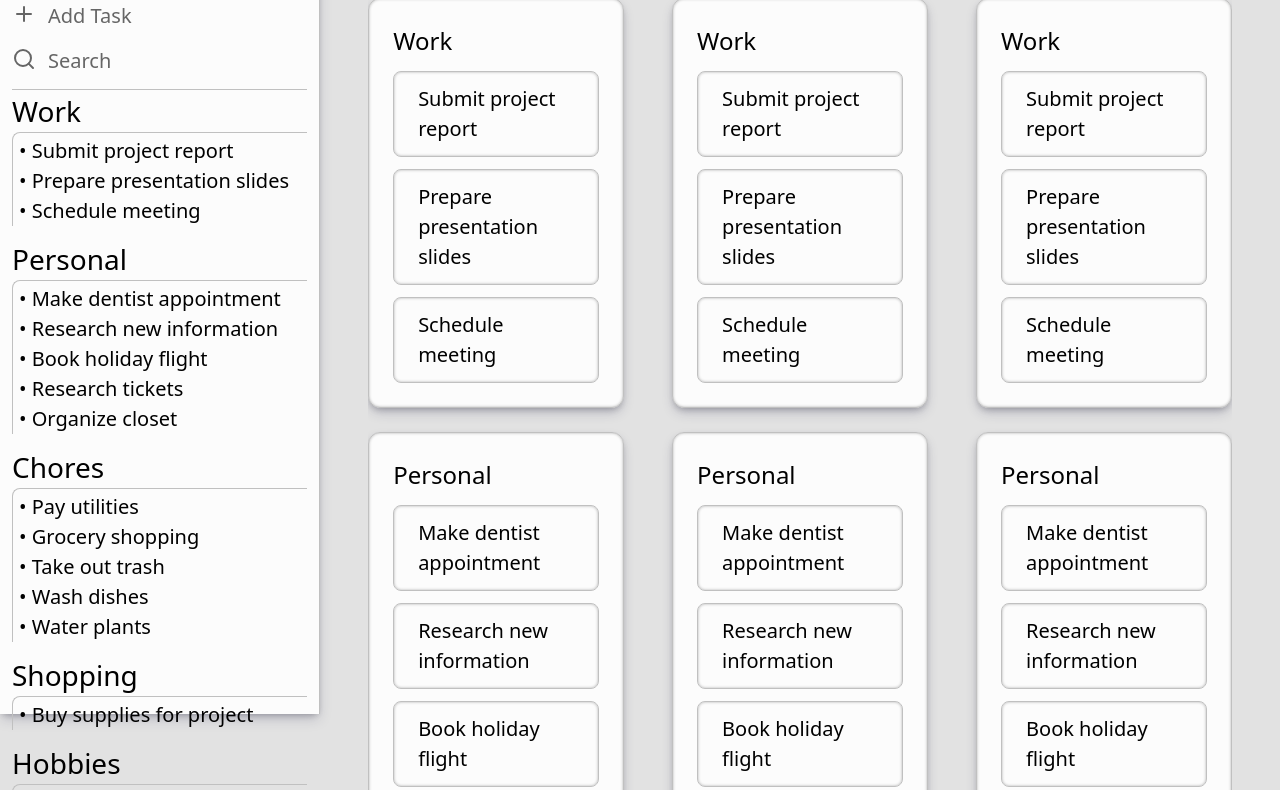
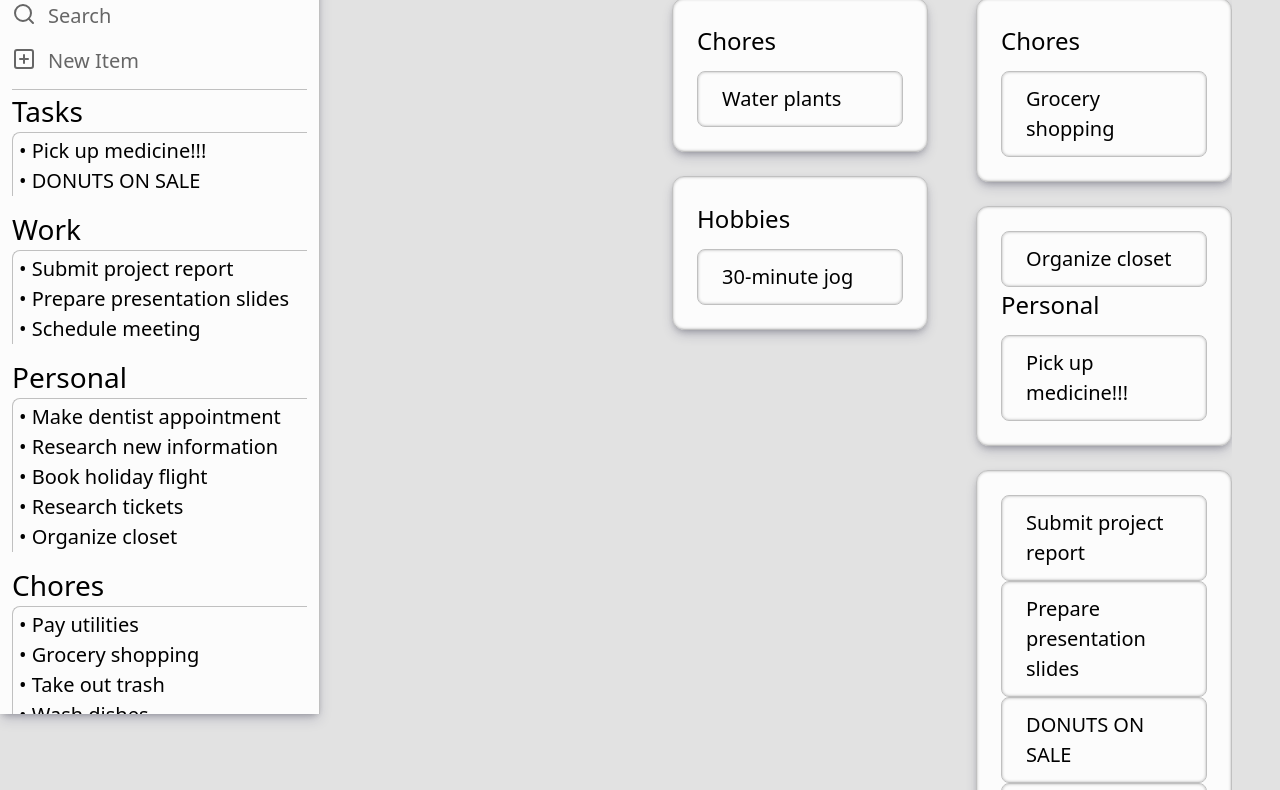
Before and after one commit to scojr/todo-list, a website built with webpack: page src/template.html in a window 1280 px wide. Shown: the part 86-876 px from the top of the page. Built offline with nearby package versions, Linux system fonts and the light colour scheme.

Commit message:
Add initial card container functionality

```diff
--- a/src/container-controller.js
+++ b/src/container-controller.js
@@ -1,22 +1,47 @@
 import { getFolders, newFolder, taskToFolder, getTasks, newTask } from "./tasks-handler.js";
 import { elements, clearChildrenOf } from "./dom-interface.js";
-import { getCurrentDate } from "./date-handler.js";
+import { tasksByDate } from "./date-handler.js";
 import { showModal } from "./form-handler.js";
 
-export function refreshContainer(cardContainer) {
+// export function refreshContainer(array, cardContainer) {
+//   const container = cardContainer;
+//   clearChildrenOf(container);
+//   for (const folder of getFolders()) {
+//     const folderCard = document.createElement("div");
+//     const folderCardTitle = document.createElement("h2");
+//     const folderCardTaskList = document.createElement("ul");
+//     folderCardTitle.textContent = folder.title;
+//     for (const task of folder.tasks) {
+//       const folderCardTaskItem = document.createElement("li");
+//       folderCardTaskItem.textContent = task.title;
+//       folderCardTaskList.appendChild(folderCardTaskItem);
+//     }
+//     folderCard.append(folderCardTitle, folderCardTaskList);
+//     container.appendChild(folderCard);
+//   }
+// }
+
+export function refreshContainer(array, cardContainer) {
   const container = cardContainer;
+  const tasks = array;
+  const folderCards = [];
   clearChildrenOf(container);
-  for (const folder of getFolders()) {
-    const folderCard = document.createElement("div");
-    const folderCardTitle = document.createElement("h2");
+  for (const task of tasks) {
+    if (task.folder && !folderCards.includes(task.folder.title)) {
+      folderCards.push(task.folder.title);
+      var folderCard = document.createElement("div");
+      var folderCardTitle = document.createElement("h2");
+      folderCardTitle.textContent = task.folder.title;
+    }
     const folderCardTaskList = document.createElement("ul");
-    folderCardTitle.textContent = folder.title;
-    for (const task of folder.tasks) {
-      const folderCardTaskItem = document.createElement("li");
-      folderCardTaskItem.textContent = task.title;
-      folderCardTaskList.appendChild(folderCardTaskItem);
-    }
+    const taskItem = document.createElement("li");
+    taskItem.textContent = task.title;
+    folderCardTaskList.appendChild(taskItem);
     folderCard.append(folderCardTitle, folderCardTaskList);
     container.appendChild(folderCard);
   }
 }
+
+refreshContainer(tasksByDate().week, elements.container.weekCard);
+refreshContainer(tasksByDate().today, elements.container.todayCard);
+refreshContainer(tasksByDate().month, elements.container.upcomingCard);
--- a/src/date-handler.js
+++ b/src/date-handler.js
@@ -1,4 +1,6 @@
-import { format } from "date-fns";
+import { format, min, parse, formatDistanceToNow, isToday, isTomorrow, isThisWeek, isThisMonth } from "date-fns";
+import { getTasksByDate } from "./tasks-handler";
+import { ta } from "date-fns/locale";
 
 export const getCurrentDate = (function () {
   function weekday() {
@@ -19,3 +21,24 @@ export const getCurrentDate = (function () {
 
   return { weekday, day, month, year }
 })();
+
+
+export function tasksByDate() {
+  const tasks = getTasksByDate();
+
+  const today = [];
+  const tomorrow = [];
+  const week = [];
+  const month = [];
+  const later = [];
+  for (const task of tasks) {
+    if (isToday(task.deadline)) today.push((task));
+    else if (isTomorrow(task.deadline)) tomorrow.push((task));
+    else if (isThisWeek(task.deadline)) week.push((task));
+    else if (isThisMonth(task.deadline)) month.push((task));
+    else later.push((task));
+  }
+  return { today, tomorrow, week, month, later };
+}
+
+console.log(tasksByDate());
--- /dev/null
+++ b/src/display-handler.js
@@ -0,0 +1,6 @@
+import { refreshContainer } from "./container-controller";
+import { refreshSidebar } from "./sidebar-controller";
+
+export function refreshUI() {
+  refreshSidebar();
+}
--- a/src/dom-interface.js
+++ b/src/dom-interface.js
@@ -10,14 +10,32 @@ export const elements = (function () {
 
   const container = (function () {
     const main = document.querySelector(".container");
-    const dailyCard = document.querySelector(".daily-card");
+    const weekCard = document.querySelector(".this-week-card");
     const todayCard = document.querySelector(".today-card");
     const upcomingCard = document.querySelector(".upcoming-card");
     const notesCard = document.querySelector(".notes-card");
-    return { main, dailyCard, todayCard, upcomingCard, notesCard };
+    return { main, weekCard, todayCard, upcomingCard, notesCard };
   })();
 
-  const addTaskModal = document.querySelector(".add-task-modal");
+
+
+  const addTaskModal = (function () {
+    const main = document.querySelector(".add-task-modal");
+    const form = document.querySelector(".add-task-form");
+    const titleInput = document.querySelector(".title-input");
+    const descriptionInput = document.querySelector(".description-input");
+    const buttons = (function () {
+      const folder = document.querySelector(".folder-button");
+      const deadline = document.querySelector(".deadline-button");
+      const priority = document.querySelector(".priority-button");
+      const addTask = document.querySelector(".form-add-task-button");
+      const close = document.querySelector(".form-cancel-button");
+
+      return { folder, deadline, priority, addTask, close };
+    })();
+
+    return { main, form, titleInput, descriptionInput, buttons };
+  })();
 
   return { sidebar, addTaskModal, container };
 
--- a/src/form-handler.js
+++ b/src/form-handler.js
@@ -1,9 +1,35 @@
 import { elements } from "./dom-interface";
+import { newTask, newFolder } from "./tasks-handler";
+import { refreshUI } from "./display-handler";
+
+const main = elements.addTaskModal.main;
+const form = elements.addTaskModal.form;
+const buttons = elements.addTaskModal.buttons;
 
 export function showModal() {
-  elements.addTaskModal.style.setProperty("--visibility", "visbile");
+  main.style.setProperty("--visibility", "visbile");
 }
 
 export function hideModal() {
-  elements.addTaskModal.style.setProperty("--visibility", "hidden");
+  main.style.setProperty("--visibility", "hidden");
+  elements.addTaskModal.titleInput.value = "";
+  elements.addTaskModal.descriptionInput.value = "";
 }
+
+main.addEventListener("mousedown", () => {
+  if (!form.matches(':hover')) {
+    hideModal()
+  }
+})
+
+buttons.close.addEventListener("click", (e) => {
+  e.preventDefault();
+  hideModal();
+})
+
+buttons.addTask.addEventListener("click", (e) => {
+  e.preventDefault();
+  const titleValue = elements.addTaskModal.titleInput.value;
+  newTask(titleValue);
+  refreshUI();
+})
--- a/src/index.js
+++ b/src/index.js
@@ -5,6 +5,3 @@ import { elements } from "./dom-interface.js";
 
 refreshSidebar();
 displayDate();
-refreshContainer(elements.container.dailyCard);
-refreshContainer(elements.container.todayCard);
-refreshContainer(elements.container.upcomingCard);
--- a/src/sidebar-controller.js
+++ b/src/sidebar-controller.js
@@ -1,4 +1,4 @@
-import { getFolders, newFolder, taskToFolder, getTasks, newTask } from "./tasks-handler.js";
+import { getFolders, newFolder, taskToFolder, getTasks, newTask, getUnsortedTasks } from "./tasks-handler.js";
 import { elements, clearChildrenOf } from "./dom-interface.js";
 import { getCurrentDate } from "./date-handler.js";
 import { showModal } from "./form-handler.js";
@@ -7,10 +7,17 @@ import { showModal } from "./form-handler.js";
 export function refreshSidebar() {
   const taskList = elements.sidebar.taskList;
   clearChildrenOf(taskList);
-  for (const task of getTasks()) {
-    const taskItem = document.createElement("li");
-    taskItem.textContent = task.title;
-    taskList.appendChild(taskItem);
+  if (getUnsortedTasks()) {
+    const unsortedTasks = document.createElement("li");
+    unsortedTasks.textContent = "Tasks"
+    const unsortedTasksList = document.createElement("ul")
+    unsortedTasks.appendChild(unsortedTasksList);
+    for (const task of getUnsortedTasks()) {
+      const unsortedTaskItem = document.createElement("li");
+      unsortedTaskItem.textContent = task.title;
+      unsortedTasksList.appendChild(unsortedTaskItem);
+    }
+    taskList.appendChild(unsortedTasks);
   }
   for (const folder of getFolders()) {
     const folderItem = document.createElement("li");
--- a/src/style.css
+++ b/src/style.css
@@ -129,6 +129,7 @@ h3 {
   grid-column: 1 / 2;
   box-shadow: rgba(50, 50, 93, 0.25) 0px 6px 12px -2px, rgba(0, 0, 0, 0.3) 0px 3px 7px -3px;
   border-right: 1px solid var(--light-gray);
+  overflow: auto;
 }
 
 .add-task-modal {
--- a/src/tasks-handler.js
+++ b/src/tasks-handler.js
@@ -7,6 +7,10 @@ class Task {
     this.description = description;
     this.deadline = deadline;
     this.id = filterString(title);
+    this.folder = undefined;
+  }
+  set setFolder(folderIndex) {
+    this.folder = folders[folderIndex];
   }
 }
 
@@ -56,12 +60,33 @@ function filterString(string) {
 }
 
 export function taskToFolder(taskIndex, folderIndex) {
+  tasks[taskIndex].setFolder = folderIndex;
   folders[folderIndex].insert(tasks[taskIndex]);
-  tasks.splice(taskIndex, 1)
 }
 
 export function getTasks() {
   return tasks;
+}
+
+export function getTasksByDate() {
+  return tasks.toSorted(function (a, b) {
+    const keyA = new Date(a.deadline),
+      keyB = new Date(b.deadline);
+
+    if (keyA < keyB) return -1;
+    if (keyA > keyB) return 1;
+    return 0;
+  });
+}
+
+export function getUnsortedTasks() {
+  const unsortedTasks = [];
+  tasks.forEach((task) => {
+    if (task.folder === undefined) {
+      unsortedTasks.push(task);
+    }
+  })
+  return unsortedTasks;
 }
 
 export function getFolders() {
@@ -70,22 +95,24 @@ export function getFolders() {
 
 // Placeholder items
 const placeHolderTasks = [
-  { title: "Submit project report", description: "", deadline: "", folder: "work" },
-  { title: "Prepare presentation slides", description: "", deadline: "", folder: "work" },
-  { title: "Schedule meeting", description: "", deadline: "", folder: "work" },
-  { title: "Make dentist appointment", description: "", deadline: "", folder: "personal" },
-  { title: "Research new information", description: "", deadline: "", folder: "personal" },
-  { title: "Pay utilities", description: "", deadline: "", folder: "chores" },
-  { title: "Book holiday flight", description: "", deadline: "", folder: "personal" },
-  { title: "Grocery shopping", description: "", deadline: "", folder: "chores" },
-  { title: "Take out trash", description: "", deadline: "", folder: "chores" },
-  { title: "Wash dishes", description: "", deadline: "", folder: "chores" },
-  { title: "Research tickets", description: "", deadline: "", folder: "personal" },
-  { title: "Buy supplies for project", description: "", deadline: "", folder: "shopping" },
-  { title: "30-minute jog", description: "", deadline: "", folder: "hobbies" },
-  { title: "Organize closet", description: "", deadline: "", folder: "personal" },
-  { title: "Water plants", description: "", deadline: "", folder: "chores" },
-  { title: "Read chapter of current book", description: "", deadline: "", folder: "hobbies" },
+  { title: "Pick up medicine!!!", deadline: "2025-01-31" },
+  { title: "Submit project report", deadline: "2025-01-31", folder: "work" },
+  { title: "Prepare presentation slides", deadline: "2025-01-31", folder: "work" },
+  { title: "DONUTS ON SALE", deadline: "2025-01-31" },
+  { title: "Schedule meeting", deadline: "2025-01-31", folder: "work" },
+  { title: "Make dentist appointment", deadline: "2025-01-31", folder: "personal" },
+  { title: "Research new information", deadline: "2025-01-31", folder: "personal" },
+  { title: "Pay utilities", deadline: "2025-06-01", folder: "chores" },
+  { title: "Book holiday flight", deadline: "2025-02-01", folder: "personal" },
+  { title: "Grocery shopping", deadline: "2025-01-02", folder: "chores" },
+  { title: "Take out trash", deadline: "2025-05-25", folder: "chores" },
+  { title: "Wash dishes", deadline: "2025-03-13", folder: "chores" },
+  { title: "Research tickets", deadline: "2025-04-03", folder: "personal" },
+  { title: "Buy supplies for project", deadline: "2025-01-31", folder: "shopping" },
+  { title: "30-minute jog", deadline: "2025-01-23", folder: "hobbies" },
+  { title: "Organize closet", deadline: "2025-01-27", folder: "personal" },
+  { title: "Water plants", deadline: "2025-01-20", folder: "chores" },
+  { title: "Read chapter of current book", deadline: "2025-01-31", folder: "hobbies" },
 ];
 const placeHolderFolders = [
   { title: "Work", description: "" },
@@ -100,7 +127,11 @@ const placeholders = (function () {
     newFolder(folder.title)
   }
   for (const task of placeHolderTasks) {
-    newTask(task.title, "Lorem ipsum dolor sit amet, consectetur adipiscing elit, sed do eiusmod tempor incididunt ut labore et dolore magna aliqua.");
-    taskToFolder(getTaskIndexFromTitle(task.title), getFolderIndexFromTitle(task.folder))
+    newTask(task.title, "Lorem ipsum dolor sit amet, consectetur adipiscing elit, sed do eiusmod tempor incididunt ut labore et dolore magna aliqua.", task.deadline);
+    if (task.folder) {
+      taskToFolder(getTaskIndexFromTitle(task.title), getFolderIndexFromTitle(task.folder))
+    }
   }
 })();
+
+console.log({ tasks, folders });
--- a/src/template.html
+++ b/src/template.html
@@ -14,30 +14,31 @@
       <h2 class="side-bar-date"></h2>
     </div>
     <div class="side-bar-buttons">
-      <button class="side-bar-button side-bar-add-task"><svg xmlns="http://www.w3.org/2000/svg" width="24" height="24"
-          viewBox="0 0 24 24" fill="none" stroke="currentColor" stroke-width="2" stroke-linecap="round"
-          stroke-linejoin="round" class="feather feather-plus">
-          <line x1="12" y1="5" x2="12" y2="19"></line>
-          <line x1="5" y1="12" x2="19" y2="12"></line>
-        </svg>Add Task</button>
       <button class="side-bar-button side-bar-search"><svg xmlns="http://www.w3.org/2000/svg" width="24" height="24"
           viewBox="0 0 24 24" fill="none" stroke="currentColor" stroke-width="2" stroke-linecap="round"
           stroke-linejoin="round" class="feather feather-search">
           <circle cx="11" cy="11" r="8"></circle>
           <line x1="21" y1="21" x2="16.65" y2="16.65"></line>
         </svg>Search</button>
+      <button class="side-bar-button side-bar-add-task"><svg xmlns="http://www.w3.org/2000/svg" width="24" height="24"
+          viewBox="0 0 24 24" fill="none" stroke="currentColor" stroke-width="2" stroke-linecap="round"
+          stroke-linejoin="round" class="feather feather-plus-square">
+          <rect x="3" y="3" width="18" height="18" rx="2" ry="2"></rect>
+          <line x1="12" y1="8" x2="12" y2="16"></line>
+          <line x1="8" y1="12" x2="16" y2="12"></line>
+        </svg>New Item</button>
     </div>
     <ul class="task-list"></ul>
   </div>
 
   <div class="container">
     <div class="card-container">
-      <h1>Daily</h1>
-      <div class="daily-card"></div>
+      <h1>Today</h1>
+      <div class="today-card"></div>
     </div>
     <div class="card-container">
-      <h1>Today</h1>
-      <div class="today-card"></div>
+      <h1>This week</h1>
+      <div class="this-week-card"></div>
     </div>
     <div class="card-container">
       <h1>Upcoming</h1>
@@ -52,10 +53,11 @@
         <span class="form-cancel-button-span"><button class="form-cancel-button">&#x2715</button></span>
       </div>
       <div class="form-row form-description">
-        <textarea id="description" aria-label="Description" name="description" placeholder="Description"></textarea>
+        <textarea class="description-input" id="description" aria-label="Description" name="description"
+          placeholder="Description"></textarea>
       </div>
       <div class="form-row form-buttons">
-        <button class="folder"><svg xmlns="http://www.w3.org/2000/svg" width="24" height="24" viewBox="0 0 24 24"
+        <button class="folder-button"><svg xmlns="http://www.w3.org/2000/svg" width="24" height="24" viewBox="0 0 24 24"
             fill="none" stroke="currentColor" stroke-width="2" stroke-linecap="round" stroke-linejoin="round"
             class="feather feather-folder">
             <path d="M22 19a2 2 0 0 1-2 2H4a2 2 0 0 1-2-2V5a2 2 0 0 1 2-2h5l2 3h9a2 2 0 0 1 2 2z"></path>
```
